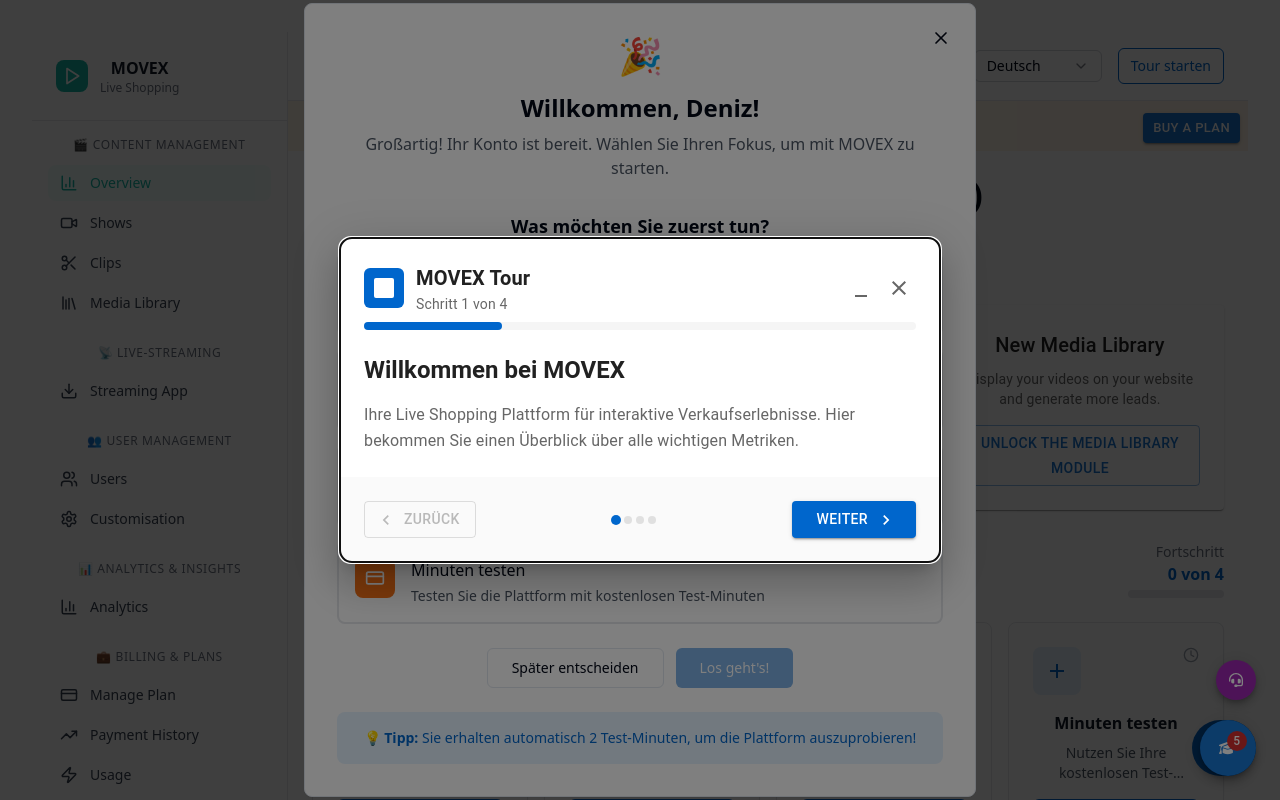
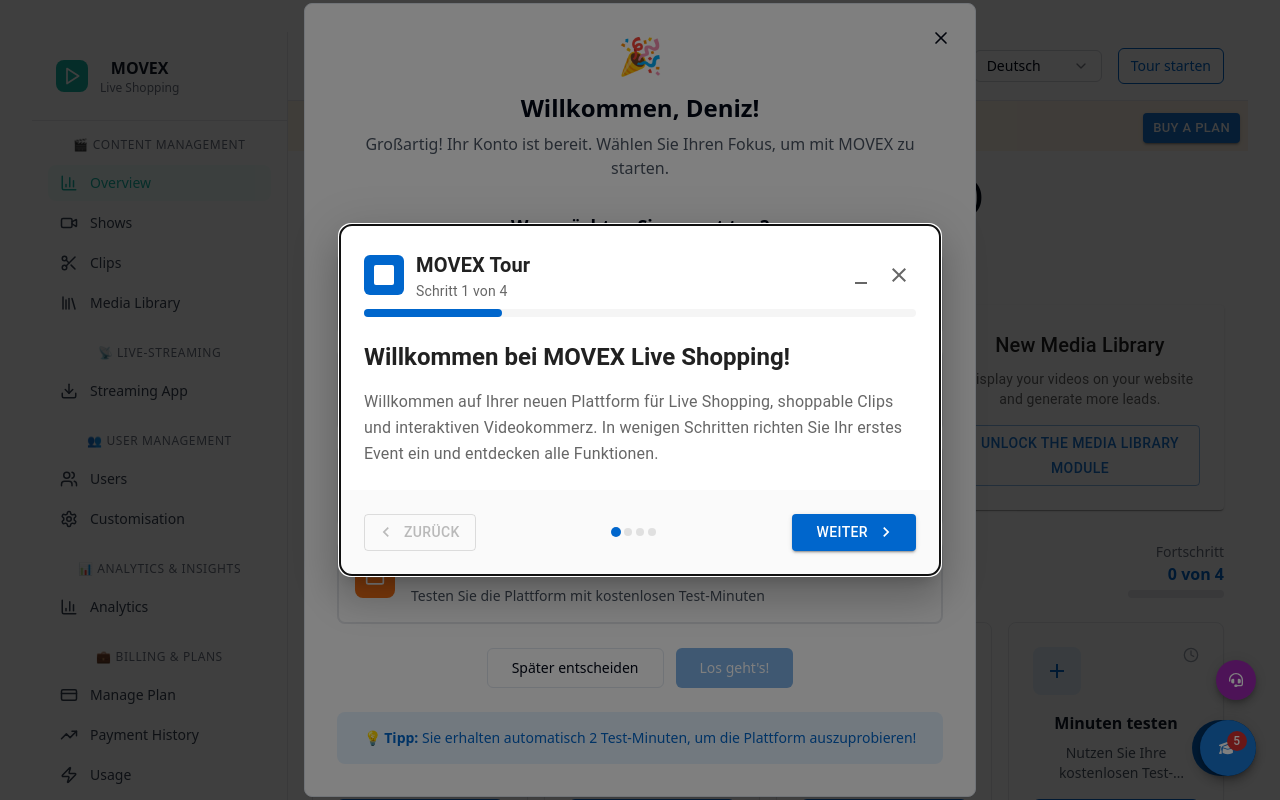
Before and after one commit to DenizD/movex-quickstart-wizard, a React (Vite) app: page / in a window 1280 px wide. Shown: the top 800 px of the page. Built offline with nearby package versions, Linux system fonts and the light colour scheme.

Commit message:
Enhance Onboarding Wizard Content
Update the Onboarding Wizard with new content, including titles, descriptions, and actions for each step, based on the provided user guide for a live shopping platform.

```diff
--- a/src/components/OnboardingWizardMUI.tsx
+++ b/src/components/OnboardingWizardMUI.tsx
@@ -96,45 +96,83 @@ interface OnboardingStep {
   targetSelector?: string;
 }
 
-// Page-specific onboarding steps with translation support
+// Complete MOVEX Live Shopping onboarding steps with knowledge base content
 const getOnboardingSteps = (currentPage: string, t: (key: string) => string): OnboardingStep[] => {
-  switch (currentPage) {
-    case 'overview':
-      return [
+  // Complete onboarding flow for all pages
+  const completeOnboardingSteps = [
     {
       id: 1,
-          title: t('wizard.welcome.title'),
-          description: t('wizard.welcome.description'),
-          targetSelector: '[data-onboarding="overview-header"]'
+      title: 'Willkommen bei MOVEX Live Shopping!',
+      description: 'Willkommen auf Ihrer neuen Plattform für Live Shopping, shoppable Clips und interaktiven Videokommerz. In wenigen Schritten richten Sie Ihr erstes Event ein und entdecken alle Funktionen.',
+      targetSelector: '[data-onboarding="welcome"]'
     },
     {
       id: 2,
-          title: t('wizard.performance.title'),
-          description: t('wizard.performance.description'),
-          targetSelector: '[data-onboarding="stats-cards"]'
+      title: 'Ihr Profil & Unternehmen',
+      description: 'Hinterlegen Sie Ihren Namen und Ihre Firmeninformationen. Laden Sie Ihr Logo und Branding-Elemente hoch, damit Ihre Shows im eigenen Look erscheinen. Diese Einstellungen können Sie jederzeit im Bereich "Company Settings" anpassen.',
+      targetSelector: '[data-onboarding="company-settings"]'
     },
     {
       id: 3,
-          title: t('wizard.analytics.title'),
-          description: t('wizard.analytics.description'),
-          targetSelector: '[data-onboarding="analytics-chart"]'
+      title: 'Ihre erste Show erstellen',
+      description: 'Klicken Sie auf "Neue Show erstellen". Geben Sie Titel, Beschreibung und Startzeit an. Fügen Sie ein Coverbild hinzu, um Ihre Show hervorzuheben. Shows ermöglichen Live-Streaming mit interaktiven Produktpräsentationen.',
+      targetSelector: '[data-onboarding="create-show"]'
     },
     {
       id: 4,
-          title: t('wizard.quickActions.title'),
-          description: t('wizard.quickActions.description'),
-          targetSelector: '[data-onboarding="quick-actions"]'
+      title: 'Produkte für Ihre Show',
+      description: 'Fügen Sie Produkte über deren PDP-URLs hinzu. Die Produktdetails (Thumbnail, Name, Brand) werden automatisch geladen. Sie können bis zu 3 Produkte gleichzeitig während einer Live-Show hervorheben.',
+      targetSelector: '[data-onboarding="products"]'
+    },
+    {
+      id: 5,
+      title: 'Clips & Media Library',
+      description: 'Erstellen Sie kurze, shoppable Clips mit Drag & Drop Video-Upload. Die Media Library organisiert Shows und Clips in Playlists. Clips können nur über Media Libraries integriert werden.',
+      targetSelector: '[data-onboarding="media-library"]'
+    },
+    {
+      id: 6,
+      title: 'Ihr Team onboarden',
+      description: 'Laden Sie Kolleg:innen per E-Mail ein und weisen Sie Rollen zu: Admin (volle Kontrolle), Session Manager (Shows verwalten), Host (streamen), Analytics (Berichte ansehen). Rollen können jederzeit angepasst werden.',
+      targetSelector: '[data-onboarding="users"]'
+    },
+    {
+      id: 7,
+      title: 'Streaming & Multistreaming',
+      description: 'Sie können direkt über die MOVEX App streamen oder externe Tools wie OBS nutzen. Multistreaming ermöglicht gleichzeitiges Streamen zu bis zu 3 Plattformen (YouTube, Facebook, Instagram). Shows müssen mindestens 15 Minuten im Voraus geplant werden.',
+      targetSelector: '[data-onboarding="streaming"]'
+    },
+    {
+      id: 8,
+      title: 'Analytics & Erfolg messen',
+      description: 'Analysieren Sie wichtige KPIs: Zuschauerzahlen, qualifizierte Viewer (>10s), durchschnittliche Sehzeit, Chat-Interaktionen und Produkt-Klicks. Verfolgen Sie Live- und VoD-Performance getrennt.',
+      targetSelector: '[data-onboarding="analytics"]'
+    },
+    {
+      id: 9,
+      title: 'Hilfe & Support verfügbar',
+      description: 'Der umfassende User Guide, FAQs und Video-Tutorials sind jederzeit über das Hilfemenü erreichbar. Bei Fragen steht Ihnen unser Support-Team per Chat oder Ticket zur Verfügung. Nutzen Sie die 2-Faktor-Authentifizierung für zusätzliche Sicherheit.',
+      targetSelector: '[data-onboarding="support"]'
     }
   ];
 
+  switch (currentPage) {
+    case 'overview':
+      return completeOnboardingSteps.slice(0, 4); // Show first 4 steps on overview
+    case 'shows':
+      return [completeOnboardingSteps[2], completeOnboardingSteps[3], completeOnboardingSteps[6]]; // Show creation focused
+    case 'clips':
+      return [completeOnboardingSteps[4]]; // Clips focused
+    case 'media-library':
+      return [completeOnboardingSteps[4]]; // Media library focused
+    case 'users':
+      return [completeOnboardingSteps[5]]; // Users focused
+    case 'analytics':
+      return [completeOnboardingSteps[7]]; // Analytics focused
+    case 'customisation':
+      return [completeOnboardingSteps[1]]; // Company settings focused
     default:
-      return [
-        {
-          id: 1,
-          title: t('wizard.welcome.title'),
-          description: t('wizard.welcome.description'),
-        }
-      ];
+      return completeOnboardingSteps; // Complete flow for general onboarding
   }
 };
 
```
Lines whose indentation alone changed are shown as unchanged.
